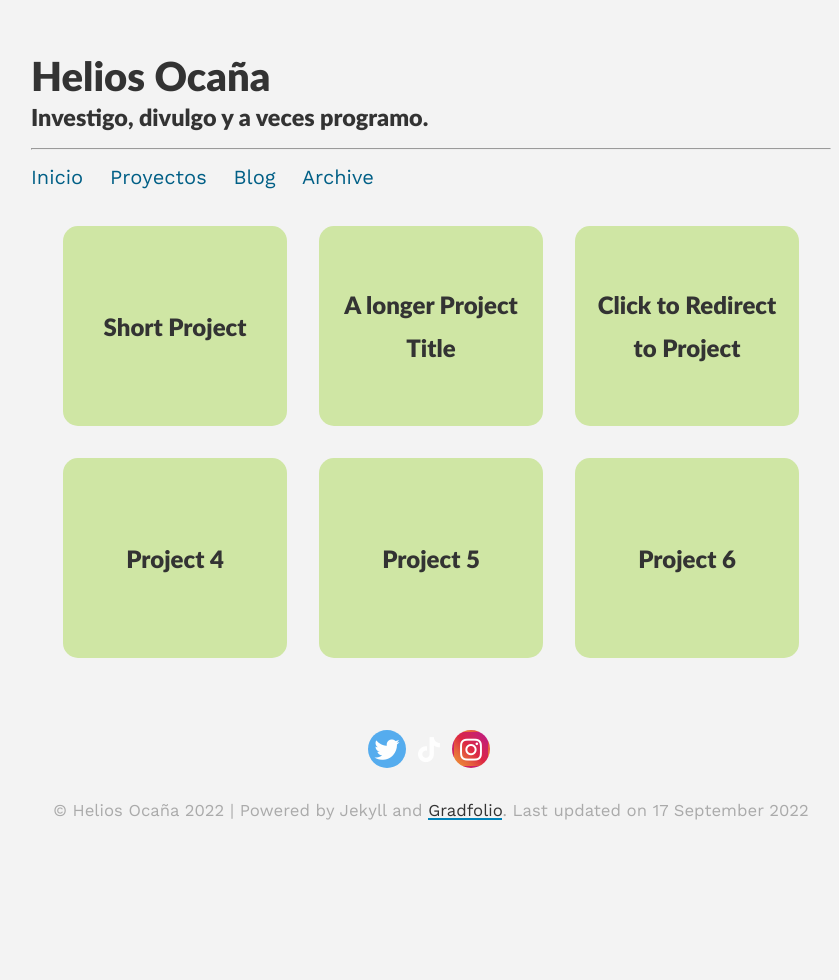
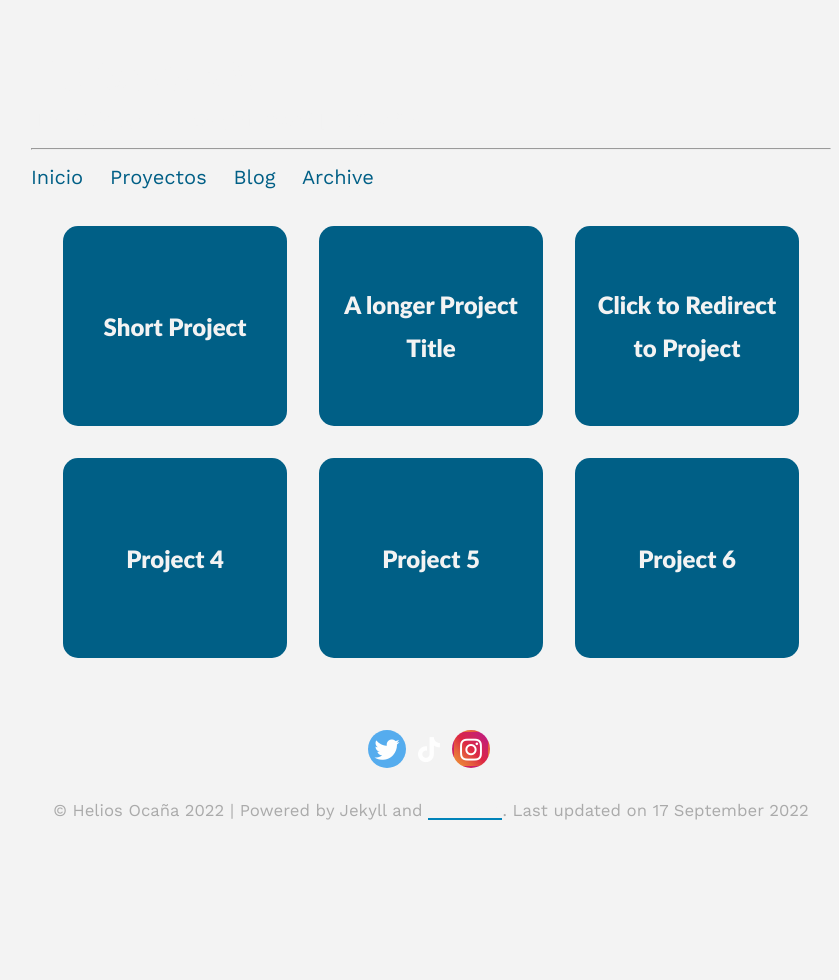
Before and after one commit to Heliouz/Heliouz.github.io, a Jekyll site: the page built from _pages/projects.md, in a window 1280 px wide. Shown: the whole page, without its empty margins (209-1048 px from the left). Built offline with Jekyll 4.4.1, drawn with Linux system fonts in a browser that asks for light colours; nearby versions of some CDN libraries.

Commit message:
Update variables.scss

```diff
--- a/assets/css/_sass/variables.scss
+++ b/assets/css/_sass/variables.scss
@@ -12,8 +12,8 @@ $brand-color:      #005f86;
 
 // Color scheme for light
 $body-bg: #f3f3f3;
-$projectbox: #cfe6a4;
-$text-color: #333;
+$projectbox: #005f86;
+$text-color: #f3f3f3;
 
 // Color scheme for dark modes
 $body-bg-dark: #061725;
```
